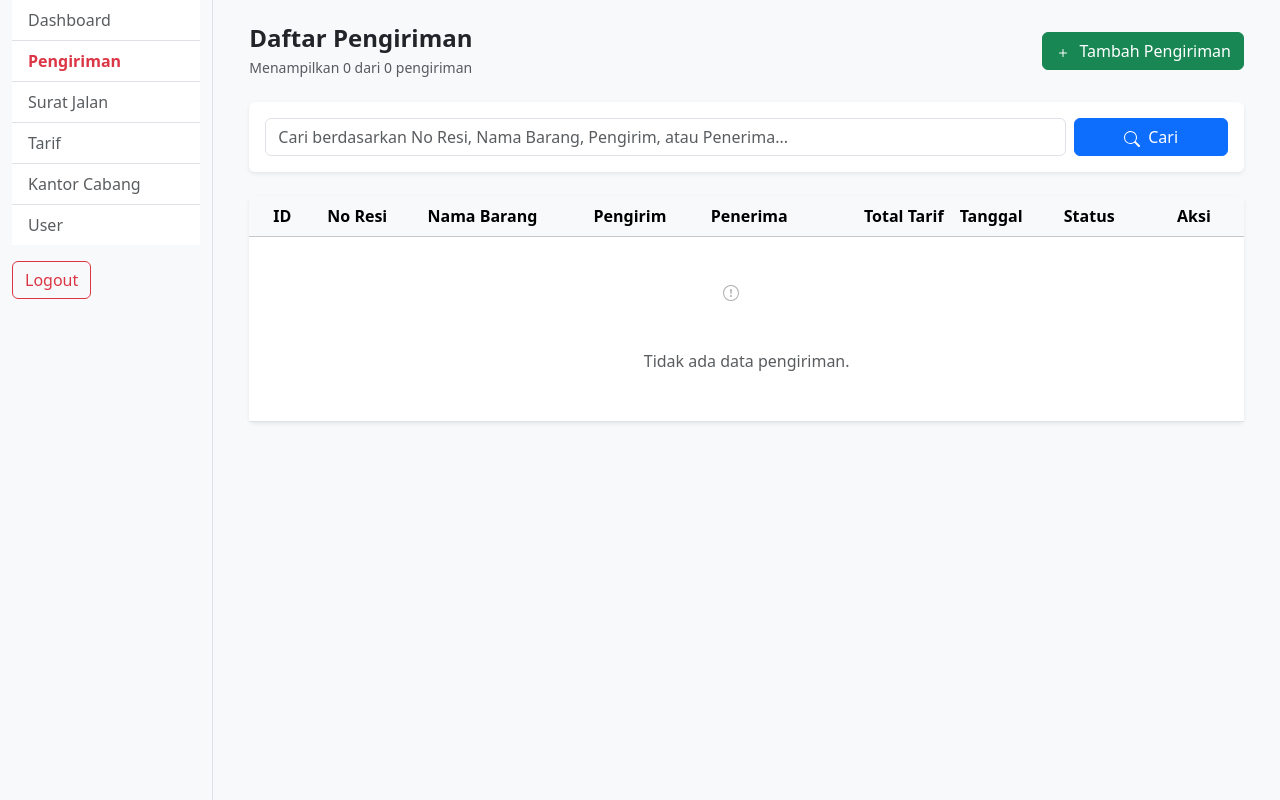
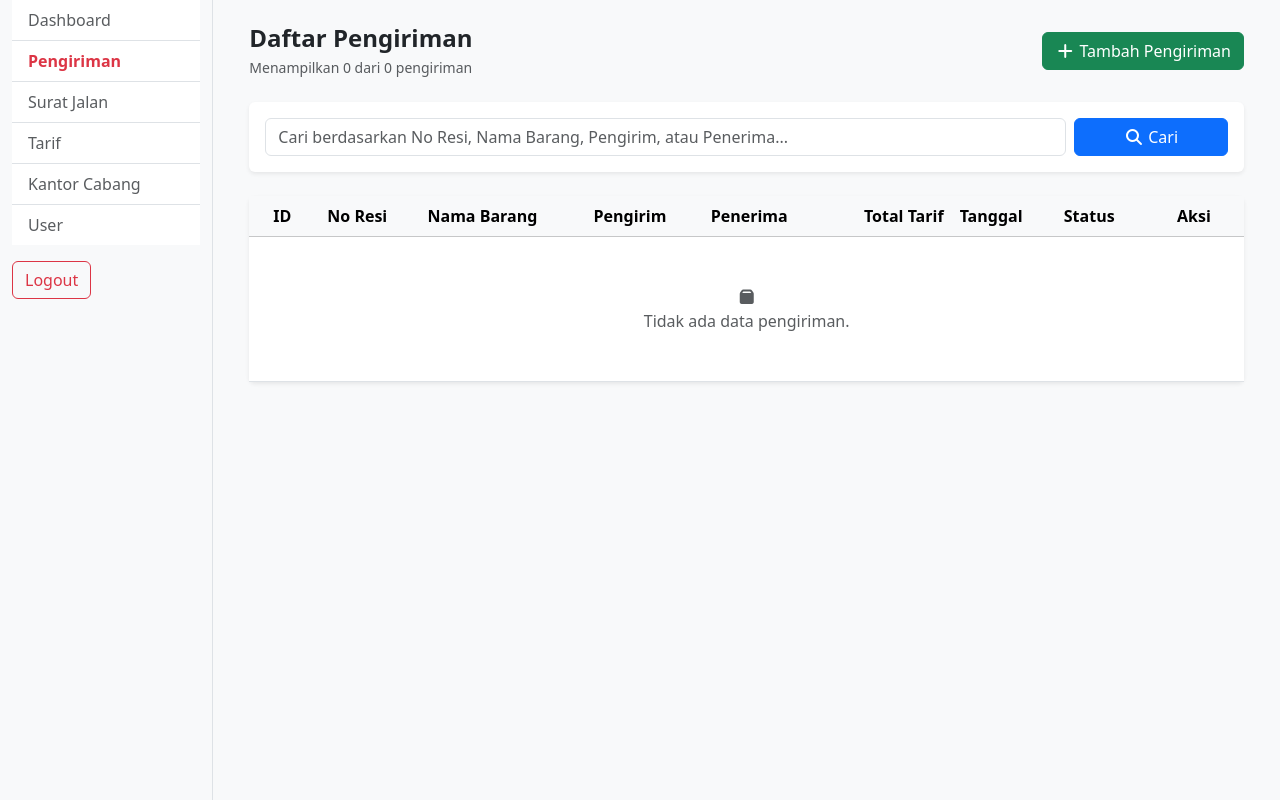
Before and after one commit to ORU25/CendanaKargo, a PHP site: page /CendanaKargo/dashboard/superadmin/pengiriman/ in a window 1280 px wide. Shown: the part 56-856 px from the top of the page. Run offline with PHP 8.4, Linux system fonts and the light colour scheme; a user stored in the database is signed in; data that the repository does not hold is empty.

Commit message:
fix: fontawesome on detail pengiriman

```diff
--- a/dashboard/superadmin/pengiriman/index.php
+++ b/dashboard/superadmin/pengiriman/index.php
@@ -106,9 +106,7 @@
                 </div>
                 <div class="d-flex gap-2 mt-2 mt-md-0">
                     <a href="create.php" class="btn btn-success">
-                        <svg width="16" height="16" fill="currentColor" class="me-1">
-                            <path d="M8 4a.5.5 0 0 1 .5.5v3h3a.5.5 0 0 1 0 1h-3v3a.5.5 0 0 1-1 0v-3h-3a.5.5 0 0 1 0-1h3v-3A.5.5 0 0 1 8 4z"/>
-                        </svg>
+                        <i class="fa-solid fa-plus"></i>
                         Tambah Pengiriman
                     </a>
                 </div>
@@ -123,18 +121,14 @@
                         </div>
                         <div class="col-md-2">
                             <button type="submit" class="btn btn-primary w-100">
-                                <svg width="16" height="16" fill="currentColor" class="me-1">
-                                    <path d="M11.742 10.344a6.5 6.5 0 1 0-1.397 1.398h-.001c.03.04.062.078.098.115l3.85 3.85a1 1 0 0 0 1.415-1.414l-3.85-3.85a1.007 1.007 0 0 0-.115-.1zM12 6.5a5.5 5.5 0 1 1-11 0 5.5 5.5 0 0 1 11 0z"/>
-                                </svg>
+                                <i class="fa-solid fa-magnifying-glass"></i>
                                 Cari
                             </button>
                         </div>
                         <?php if ($search): ?>
                         <div class="col-12">
                             <a href="./" class="btn btn-sm btn-outline-secondary">
-                                <svg width="14" height="14" fill="currentColor" class="me-1">
-                                    <path d="M2.146 2.854a.5.5 0 1 1 .708-.708L8 7.293l5.146-5.147a.5.5 0 0 1 .708.708L8.707 8l5.147 5.146a.5.5 0 0 1-.708.708L8 8.707l-5.146 5.147a.5.5 0 0 1-.708-.708L7.293 8 2.146 2.854Z"/>
-                                </svg>
+                                <i class="fa-solid fa-x"></i>
                                 Hapus Pencarian
                             </a>
                         </div>
@@ -165,10 +159,7 @@
                                 <?php if (empty($pengirimans)): ?>
                                     <tr>
                                         <td colspan="9" class="text-center py-5 text-muted">
-                                            <svg width="48" height="48" fill="currentColor" class="mb-3 opacity-50">
-                                                <path d="M8 15A7 7 0 1 1 8 1a7 7 0 0 1 0 14zm0 1A8 8 0 1 0 8 0a8 8 0 0 0 0 16z"/>
-                                                <path d="M7.002 11a1 1 0 1 1 2 0 1 1 0 0 1-2 0zM7.1 4.995a.905.905 0 1 1 1.8 0l-.35 3.507a.552.552 0 0 1-1.1 0L7.1 4.995z"/>
-                                            </svg>
+                                            <i class="fa-solid fa-box"></i>
                                             <p class="mb-0">Tidak ada data pengiriman<?= $search ? ' yang cocok dengan pencarian' : '' ?>.</p>
                                         </td>
                                     </tr>
```
